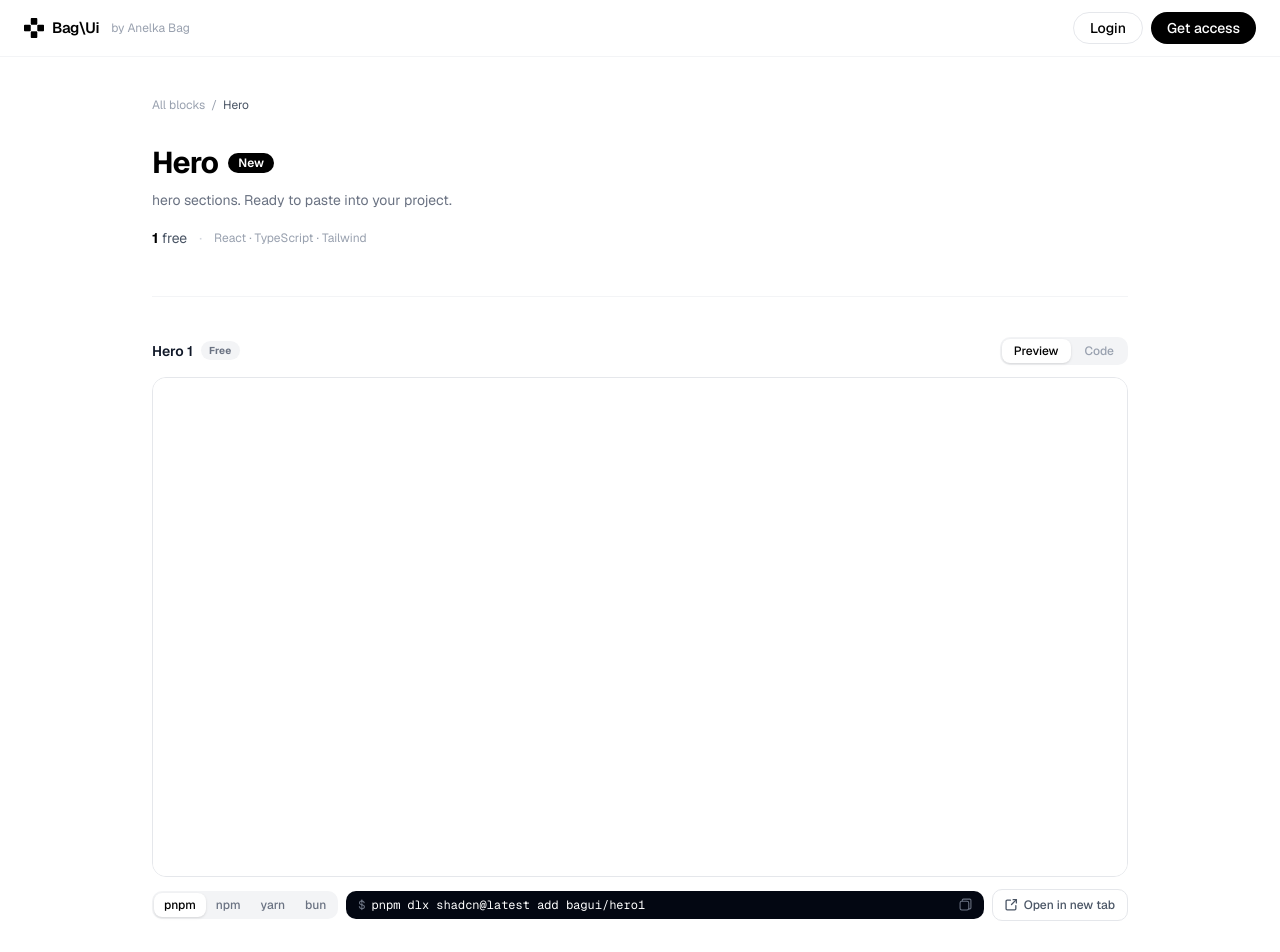
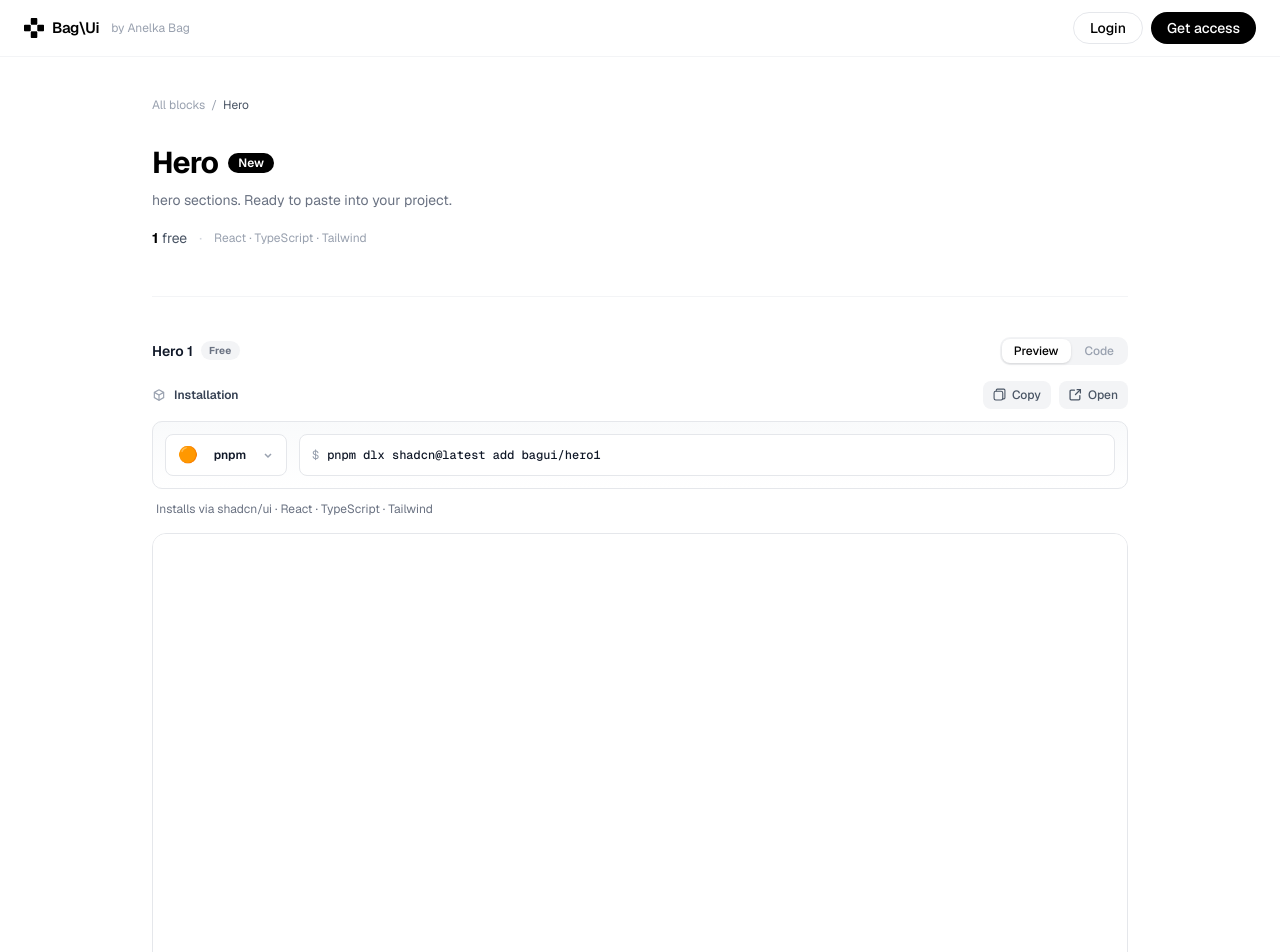
Before and after one commit to anelkabag/bag-ui, a Next.js app: page /blocks/hero in a window 1280 px wide. Shown: the top 952 px of the page. Built offline with nearby package versions, Linux system fonts and the light colour scheme.

Commit message:
refont de la page [id] blocks #1

```diff
--- a/app/blocks/[id]/page.tsx
+++ b/app/blocks/[id]/page.tsx
@@ -224,6 +224,15 @@ function IframePreview({ variantId, blurred }: { variantId: string; blurred?: bo
   );
 }
 
+// ─── Package manager icons ────────────────────────────────────────────────────
+
+const PKG_ICONS: Record<PkgManager, string> = {
+  pnpm: "🟠",
+  npm: "🔴",
+  yarn: "🔵",
+  bun: "⚫",
+};
+
 // ─── Variant toolbar (CLI + copy) ─────────────────────────────────────────────
 
 function VariantToolbar({ variantId }: { variantId: string }) {
@@ -232,46 +241,90 @@ function VariantToolbar({ variantId }: { variantId: string }) {
   const { copied, copy } = useCopy();
 
   return (
-      <div className="flex flex-wrap items-center gap-2 mt-3">
-        {/* Package manager tabs */}
-        <div className="flex items-center bg-gray-100 rounded-lg p-0.5 text-xs font-medium">
+      <motion.div
+          initial={{ opacity: 0, y: -8 }}
+          animate={{ opacity: 1, y: 0 }}
+          transition={{ duration: 0.3, delay: 0.1 }}
+          className="mb-4 space-y-3"
+      >
+        {/* Installation header */}
+        <div className="flex items-center justify-between">
+          <div className="flex items-center gap-2">
+            <svg width="14" height="14" viewBox="0 0 24 24" fill="none" stroke="currentColor" strokeWidth="2" className="text-gray-400">
+              <polyline points="12 3 20 7.5 20 16.5 12 21 4 16.5 4 7.5 12 3"/>
+              <polyline points="12 12 20 7.5"/>
+              <polyline points="12 21 12 12"/>
+              <polyline points="4 7.5 12 12"/>
+            </svg>
+            <span className="text-xs font-semibold text-gray-700">Installation</span>
+          </div>
+          <div className="flex items-center gap-2">
+            <button
+                onClick={() => copy(cmd)}
+                className="h-7 px-2.5 rounded-md text-xs font-medium text-gray-600 hover:text-gray-900 bg-gray-100 hover:bg-gray-200 transition-all flex items-center gap-1.5"
+            >
+              {copied ? <CheckIcon /> : <CopyIcon />}
+              <span>{copied ? "Copied!" : "Copy"}</span>
+            </button>
+            <Link
+                href={`/preview/${variantId}`}
+                target="_blank"
+                rel="noopener noreferrer"
+                className="h-7 px-2.5 rounded-md text-xs font-medium text-gray-600 hover:text-gray-900 bg-gray-100 hover:bg-gray-200 transition-all flex items-center gap-1.5"
+            >
+              <ExternalLinkIcon />
+              <span>Open</span>
+            </Link>
+          </div>
+        </div>
+
+        {/* Command input area */}
+        <div className="flex items-stretch gap-3 bg-gradient-to-b from-gray-50 to-white border border-gray-200 rounded-lg p-3">
+          {/* Package manager selector */}
+          <div className="relative group">
+            <button
+                className="flex items-center gap-2 px-3 py-2 bg-white border border-gray-200 rounded-md hover:border-gray-300 transition-all"
+                title="Select package manager"
+            >
+              <span className="text-base">{PKG_ICONS[pkg]}</span>
+              <span className="text-xs font-semibold text-gray-900 min-w-12">{pkg}</span>
+              <svg width="12" height="12" viewBox="0 0 12 12" fill="none" stroke="currentColor" strokeWidth="1.5" className="text-gray-400">
+                <polyline points="3 5 6 8 9 5"/>
+              </svg>
+            </button>
+
+            {/* Dropdown menu */}
+            <div className="absolute top-full mt-2 left-0 bg-white border border-gray-200 rounded-lg shadow-lg opacity-0 invisible group-hover:opacity-100 group-hover:visible transition-all z-10 min-w-max">
               {PKG_MANAGERS.map((p) => (
                   <button
                       key={p}
                       onClick={() => setPkg(p)}
-                  className={`px-2.5 py-1 rounded-md transition-colors ${
-                      pkg === p ? "bg-white text-black shadow-sm" : "text-gray-500 hover:text-gray-700"
+                      className={`w-full text-left px-3 py-2 text-xs font-medium flex items-center gap-2 transition-colors ${
+                          pkg === p
+                              ? "bg-gray-100 text-gray-900"
+                              : "text-gray-600 hover:bg-gray-50 hover:text-gray-900"
                       }`}
                   >
-                {p}
+                    <span className="text-base">{PKG_ICONS[p]}</span>
+                    <span>{p}</span>
+                    {pkg === p && <CheckIcon />}
                   </button>
               ))}
             </div>
+          </div>
 
           {/* CLI command */}
-        <div className="flex items-center gap-1.5 flex-1 min-w-0 bg-gray-950 rounded-lg px-3 py-1.5">
-          <span className="text-gray-500 text-xs font-mono select-none">$</span>
-          <code className="text-white text-xs font-mono truncate">{cmd}</code>
-          <button
-              onClick={() => copy(cmd)}
-              aria-label={copied ? "Copied" : "Copy command"}
-              className="ml-auto shrink-0 text-gray-500 hover:text-white transition-colors"
-          >
-            {copied ? <CheckIcon /> : <CopyIcon />}
-          </button>
+          <div className="flex items-center gap-2 flex-1 min-w-0 px-3 py-2 bg-white border border-gray-200 rounded-md">
+            <span className="text-gray-400 text-xs font-mono select-none shrink-0">$</span>
+            <code className="text-gray-900 text-xs font-mono truncate font-medium">{cmd}</code>
+          </div>
         </div>
 
-        {/* Open in new tab */}
-        <Link
-            href={`/preview/${variantId}`}
-            target="_blank"
-            rel="noopener noreferrer"
-            className="flex items-center gap-1.5 h-8 px-3 rounded-lg text-xs font-medium text-gray-600 border border-gray-200 hover:bg-gray-50 hover:text-black transition-all shrink-0"
-        >
-          <ExternalLinkIcon />
-          Open in new tab
-        </Link>
+        {/* Quick info */}
+        <div className="text-xs text-gray-500 px-1">
+          Installs via shadcn/ui · React · TypeScript · Tailwind
         </div>
+      </motion.div>
   );
 }
 
@@ -298,7 +351,7 @@ function VariantCard({
           className="mb-12 scroll-mt-20"
       >
         {/* Header row */}
-        <div className="flex items-center justify-between gap-4 mb-3 flex-wrap">
+        <div className="flex items-center justify-between gap-4 mb-4 flex-wrap">
           <div className="flex items-center gap-2">
             <a
                 href={`#${variant.id}`}
@@ -349,9 +402,10 @@ function VariantCard({
                   animate={{ opacity: 1 }}
                   exit={{ opacity: 0 }}
                   transition={{ duration: 0.15 }}
+                  className="space-y-4"
               >
+                <VariantToolbar variantId={variant.id} />
                 <IframePreview variantId={variant.id} blurred={variant.pro} />
-                <VariantToolbar variantId={variant.id} />
               </motion.div>
           ) : (
               <motion.div
```
Lines whose indentation alone changed are shown as unchanged.
